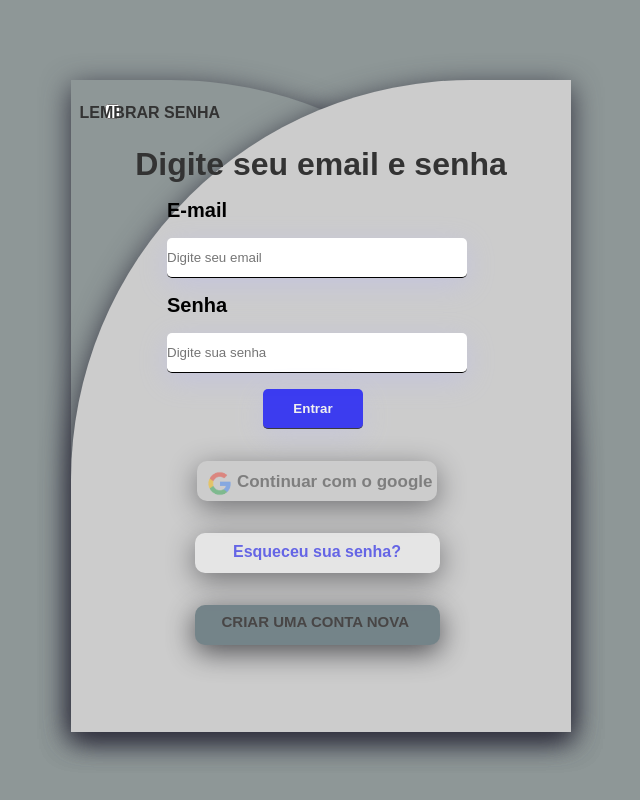
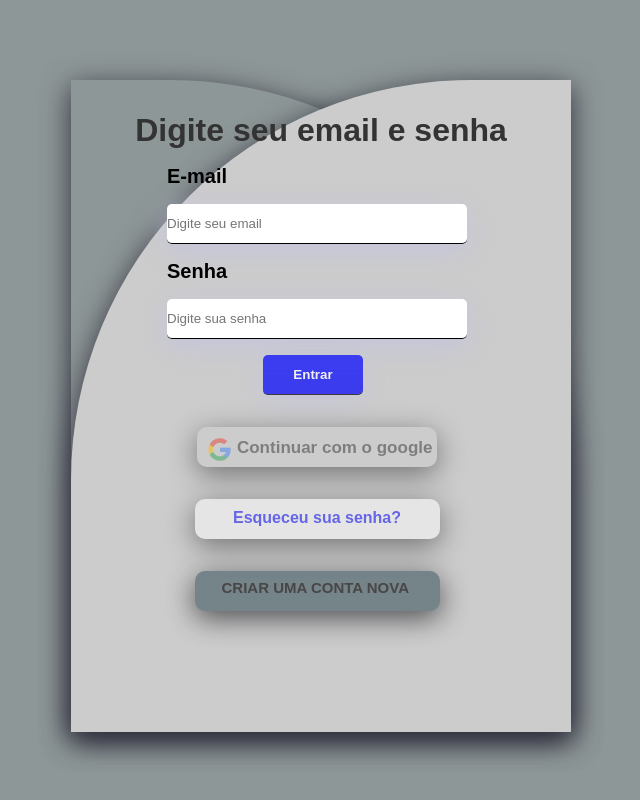
Before and after one commit to Whnatam12/tela_login_e_form_react, a React (Vite) app in the folder login_form/: page / in a window 1280 px wide. Shown: the top 800 px of the page, without its empty margins (319-959 px from the left). Built offline with nearby package versions, Linux system fonts and the light colour scheme.

Commit message:
Update App.jsx

```diff
--- a/login_form/src/App.jsx
+++ b/login_form/src/App.jsx
@@ -13,12 +13,7 @@ function App() {
   <div className="form-container">
 
 
-  <label id='checkbox' >
 
-<input type="checkbox"
-     name="checkbox" />
-      <span>lembrar senha</span>
-    </label>
 
 
     <LoginUser/>
```
